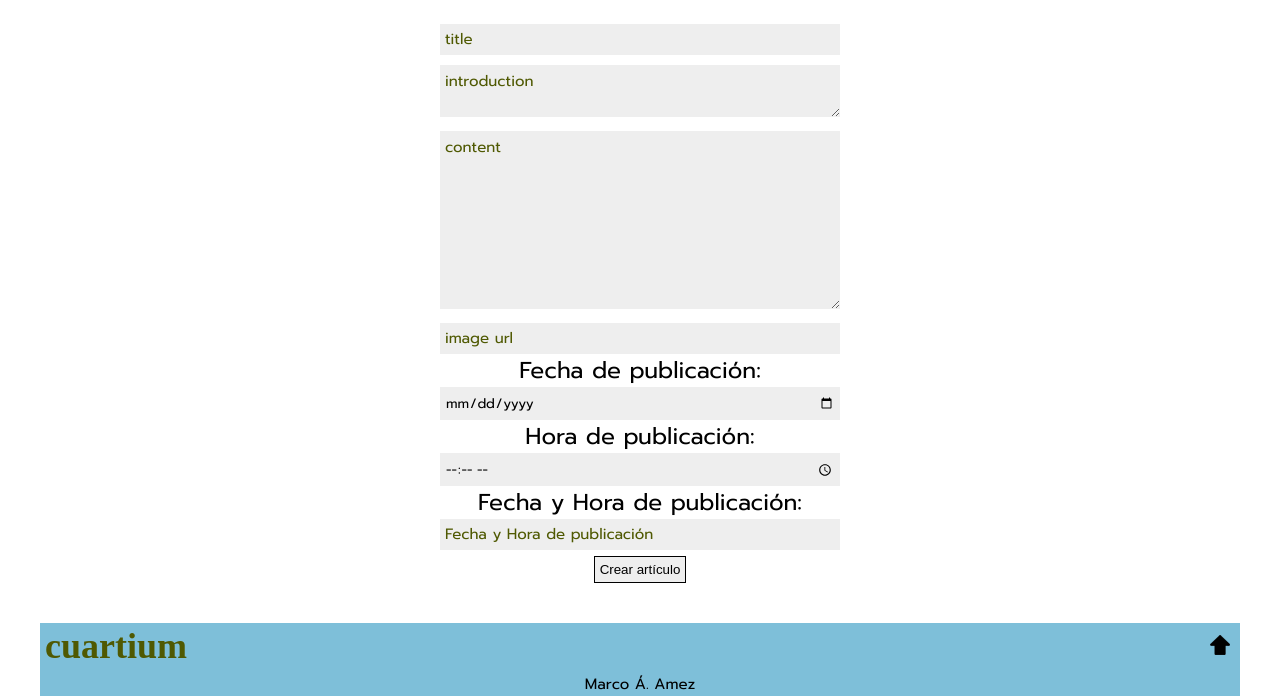
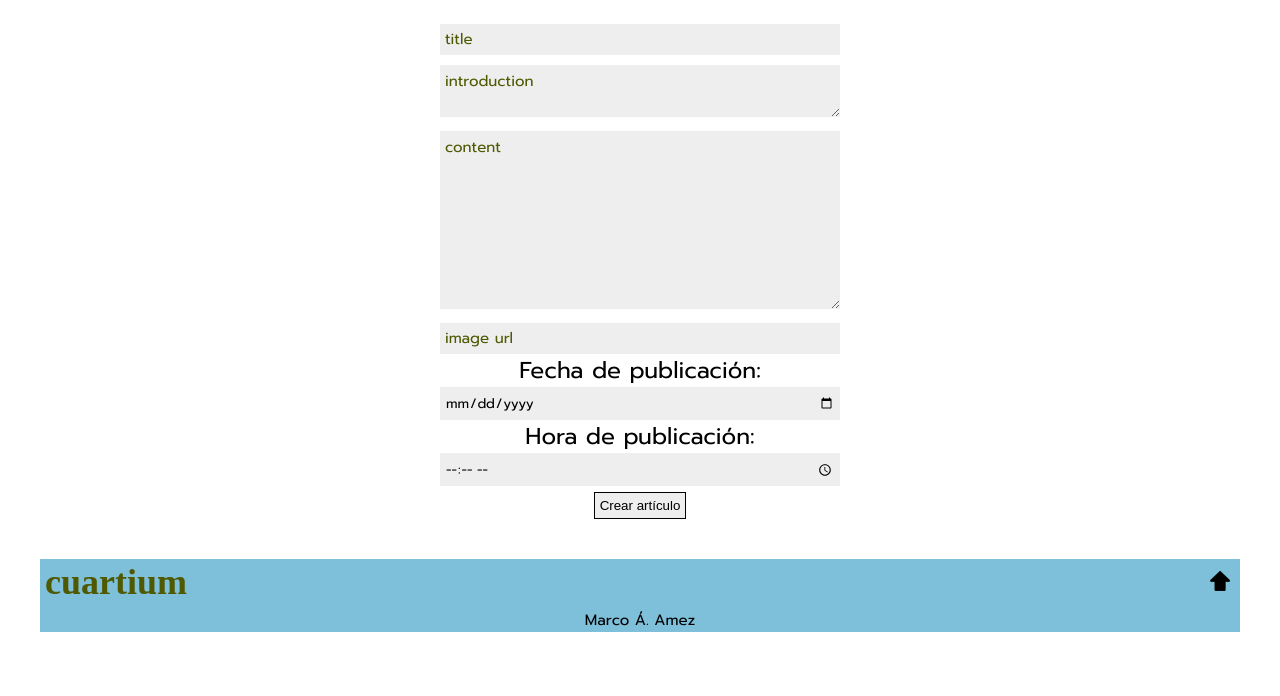
Before and after one commit to Eucrow/kc-python-django, a Django app: template posts/templates/posts/post_creation.html in a window 1280 px wide. Shown: the part 194-890 px from the top of the page. After the commit the page ends 826 px from the top, so only its background shows below. Run offline with Django 3.2, Linux system fonts and the light colour scheme; the template is opened without the code that fills it, so the values that code supplies are empty; some libraries are stand-ins or nearby versions; some web fonts are replaced.

Commit message:
Correct minor bugs

```diff
--- a/posts/models.py
+++ b/posts/models.py
@@ -12,7 +12,6 @@ class Post(models.Model):
     modified_at = models.DateTimeField(auto_now=True)
     publication_date = models.DateField()
     publication_time = models.TimeField()
-    publication_datetime = models.DateTimeField()
 
     def __str__(self):
         return self.title
--- a/posts/templates/posts/post_creation.html
+++ b/posts/templates/posts/post_creation.html
@@ -29,9 +29,6 @@
                     <div>
                         Hora de publicación: <input type="time" name="publication_time" placeholder="Hora de publicación mm:ss">
                     </div>
-                    <div>
-                        Fecha y Hora de publicación: <input type="datetime" name="publication_datetime" placeholder="Fecha y Hora de publicación">
-                    </div>
                     <button type="submit">Crear artículo</button>
                 </form>
                 <p>{{ message|safe }}</p> <!-- con el safe le estamos diciendo que message no contiene código malicioso -->
--- a/posts/views.py
+++ b/posts/views.py
@@ -17,19 +17,16 @@ from django.urls import reverse
 class Home(View):
     def get(self, request):
         """
-        Renderiza el home con un listado de fotos
+        Renderiza el home con un listado de posts
         Args:
             request: objeto httpRequest con los datos de la petición
         Returns: objeto HttpResponse con los datos de la respuesta
 
         """
         # recupera todos los posts de la base de datos
-
         date_now = strftime("%Y-%m-%d", localtime())
         time_now = strftime("%H:%M:%S", localtime())
         posts = Post.objects.all().filter(Q(publication_date=date_now, publication_time__gte=time_now) | Q(publication_date__gt=date_now)).order_by('-created_at')
-
-        # posts.query.created_at = posts.query.created_at.strftime("%Y-%m-%d %H:%M:%S")
         context = {'posts_list': posts}
         return render(request, 'posts/home.html', context)
 
```
